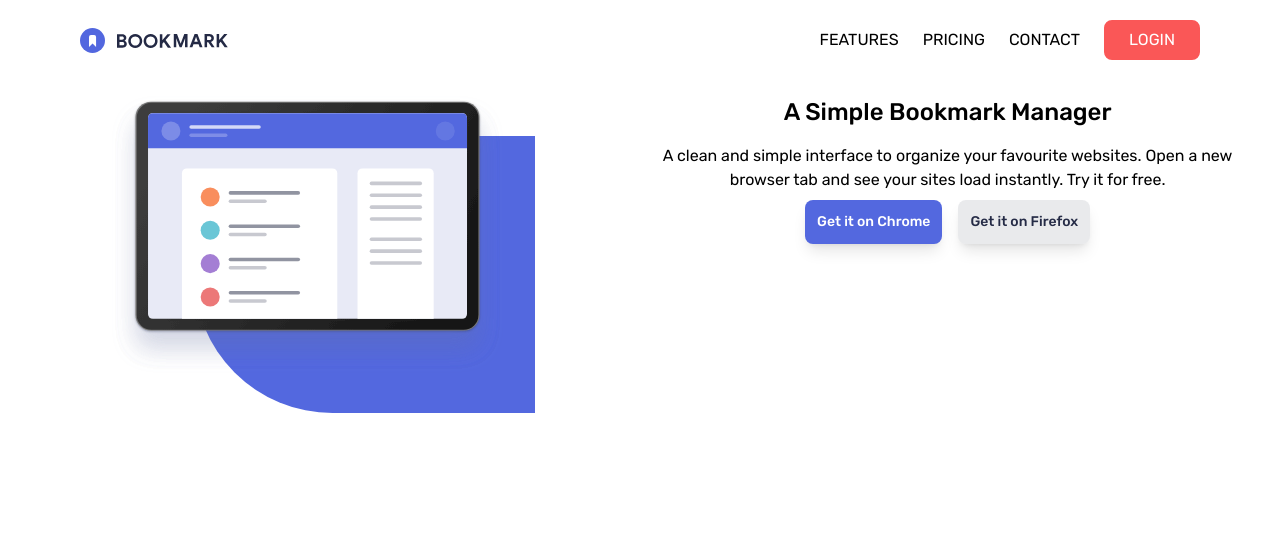
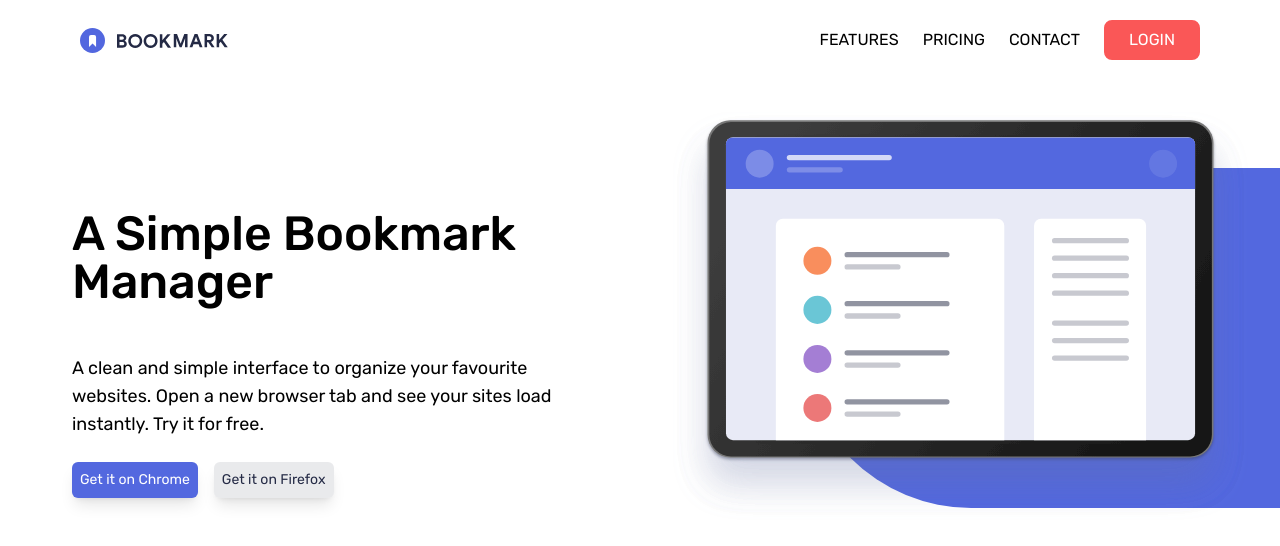
Before and after one commit to DannyHTML/Bookmark-landing-page, a Vue app: page / in a window 1280 px wide. Shown: the top 546 px of the page. Built offline with nearby package versions, Linux system fonts and the light colour scheme.

Commit message:
Made firstSection for all devices(responsive)

```diff
--- a/src/App.vue
+++ b/src/App.vue
@@ -4,7 +4,7 @@ import FirstSection from "./FirstSection.vue";
 </script>
 
 <template>
-  <div class="pb-24">
+  <div class="pb-24 md:pb-28">
     <Header />
   </div>
   <FirstSection />
--- a/src/FirstSection.vue
+++ b/src/FirstSection.vue
@@ -1,32 +1,38 @@
 <template>
-  <div class="md:flex">
-    <div class="relative z-0 px-8 md:mx-20 mb-20">
-      <div>
+  <div
+    class="flex flex-col items-center md:justify-between w-full sm:flex sm:flex-row"
+  >
+    <div
+      class="relative sm:order-1 justify-center max-w-2xl md:w-full z-0 px-8 mb-20"
+    >
+      <div class="max-w-xl md:max-w-2xl">
         <img src="/images/illustration-hero.svg" alt="" />
         <div
-          class="absolute top-10 right-0 -z-10 w-9/12 h-full rounded-l-full bg-primaryColour"
+          class="absolute top-10 right-0 -z-10 w-9/12 h-full lg:top-14 lg:h-5/6 rounded-l-full bg-primaryColour"
         ></div>
       </div>
     </div>
-    <div class="px-8">
-      <h1 class="capitalize text-2xl font-medium text-center mb-4">
+    <div class="px-8 md:ml-10 max-w-2xl">
+      <h1
+        class="capitalize text-2xl md:text-3xl lg:text-5xl sm:text-left font-medium text-center md:mb-8 lg:mb-12 mb-4"
+      >
         a simple bookmark manager
       </h1>
-      <p class="text-center mb-2">
+      <p class="text-center sm:text-left md:text-lg sm:mb-6 mb-2">
         A clean and simple interface to organize your favourite websites. Open a
         new browser tab and see your sites load instantly. Try it for free.
       </p>
-      <div class="flex h-10 justify-center gap-4">
+      <div class="flex h-10 justify-center sm:justify-start gap-4">
         <div>
           <button
-            class="p-3 bg-primaryColour text-white text-sm font-medium rounded-lg shadow-lg"
+            class="p-2 bg-primaryColour text-white text-sm rounded-md shadow-lg"
           >
             Get it on Chrome
           </button>
         </div>
         <div>
           <button
-            class="p-3 bg-neutral1Colour bg-opacity-20 text-neutral2Colour font-medium text-sm rounded-lg shadow-lg"
+            class="p-2 bg-neutral1Colour bg-opacity-20 text-neutral2Colour text-sm rounded-md shadow-lg"
           >
             Get it on Firefox
           </button>
--- a/src/Header.vue
+++ b/src/Header.vue
@@ -1,7 +1,7 @@
 <template>
   <div class="relative">
     <div
-      class="fixed z-20 h-20 flex justify-between w-full px-8 md:justify-between md:px-20 items-center"
+      class="fixed z-20 h-20 flex justify-between w-full px-8 md:px-20 items-center"
     >
       <div>
         <img
```
